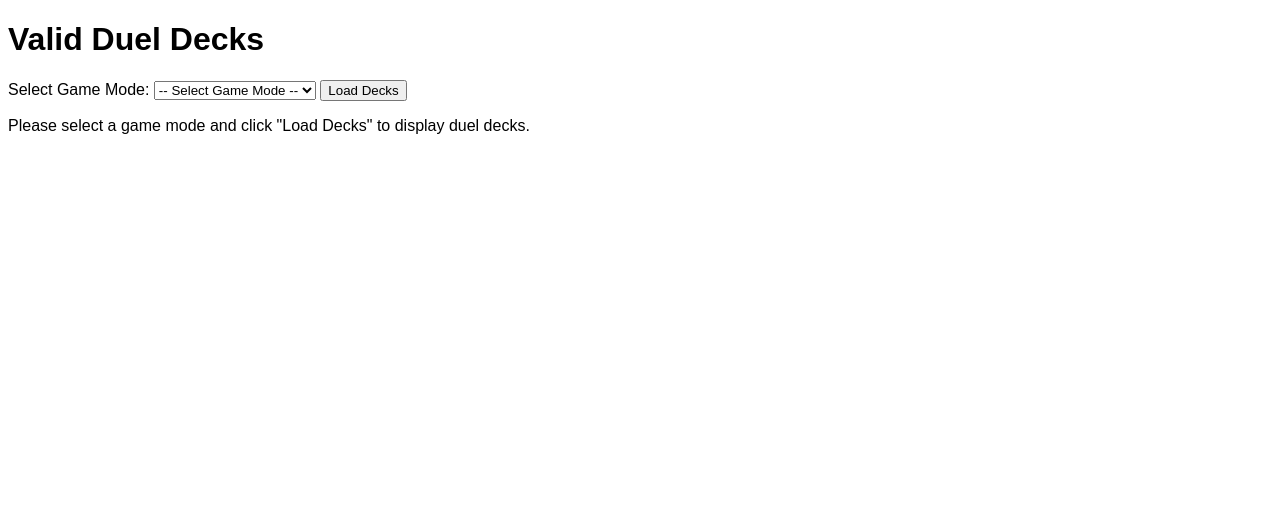
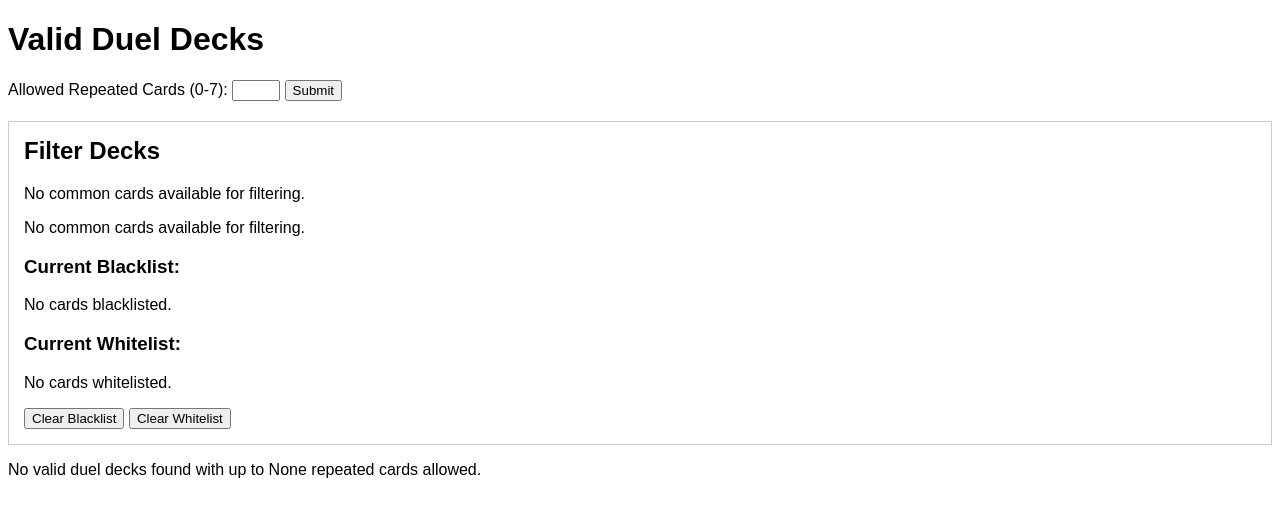
Before and after one commit to louiskwoklf/clash-royale-duel-decks-v2, a Flask app: page / in a window 1280 px wide. Shown: the top 517 px of the page. Run offline with Flask 3, Linux system fonts and the light colour scheme.

Commit message:
allow repeated cards selection

```diff
--- a/app.py
+++ b/app.py
@@ -2,7 +2,6 @@
 from flask import Flask, render_template, request, session, redirect, url_for
 from bs4 import BeautifulSoup
 import os
-import json
 from itertools import combinations
 
 app = Flask(__name__)
@@ -10,11 +9,16 @@
 with open(os.path.join(app.static_folder, 'secret_key.txt'), 'r') as f:
     app.secret_key = f.read().strip()
 
+DECKS_URL = "https://royaleapi.com/decks/popular?time=7d&sort=pop&size=30&players=PvP&min_trophies=0&max_trophies=9000&min_ranked_trophies=0&max_ranked_trophies=4000&min_elixir=1&max_elixir=9&evo=2&min_cycle_elixir=4&max_cycle_elixir=28&mode=detail&type=TopRanked&&&global_exclude=false"
+
+
 def fetch_html(url):
     headers = {
-        "User-Agent": ("Mozilla/5.0 (Windows NT 10.0; Win64; x64) "
-                       "AppleWebKit/537.36 (KHTML, like Gecko) "
-                       "Chrome/91.0.4472.124 Safari/537.36"),
+        "User-Agent": (
+            "Mozilla/5.0 (Windows NT 10.0; Win64; x64) "
+            "AppleWebKit/537.36 (KHTML, like Gecko) "
+            "Chrome/91.0.4472.124 Safari/537.36"
+        ),
         "Accept-Language": "en-US,en;q=0.9",
         "Accept-Encoding": "gzip, deflate",
     }
@@ -66,15 +70,19 @@
     return decks
 
 
-def find_duel_decks(decks):
+def find_duel_decks(decks, allowed_repeated_cards):
+    """
+    Create duel decks (combinations of 4 decks) that satisfy the allowed duplicate rule.
+    A duel deck is valid if the total number of duplicate cards (total cards minus unique cards)
+    is less than or equal to allowed_repeated_cards.
+    """
     valid_duel_decks = []
-
     for duel_deck in combinations(decks, 4):
         all_cards = [card for deck in duel_deck for card in deck['cards']]
         all_cards_cleaned = [card.removesuffix("-ev1") for card in all_cards]
-        if len(all_cards_cleaned) == len(set(all_cards_cleaned)):
+        duplicate_count = len(all_cards_cleaned) - len(set(all_cards_cleaned))
+        if duplicate_count <= allowed_repeated_cards:
             valid_duel_decks.append({'decks': duel_deck})
-
     return valid_duel_decks
 
 
@@ -106,19 +114,6 @@
     for deck in decks:
         for card in deck['cards']:
             get_card_image(card)
-
-
-def load_game_modes(file_path='game_modes.json'):
-    if not os.path.exists(file_path):
-        print(f"Game modes file '{file_path}' not found.")
-        return []
-    with open(file_path, 'r', encoding='utf-8') as f:
-        try:
-            game_modes = json.load(f)
-            return game_modes
-        except json.JSONDecodeError as e:
-            print(f"Error parsing game modes file: {e}")
-            return []
 
 
 def initialize_session():
@@ -157,42 +152,34 @@
 @app.route('/', methods=['GET', 'POST'])
 def index():
     initialize_session()
-    game_modes = load_game_modes()
-    game_mode_id = request.args.get('game_mode_id')
-    selected_game_mode = None
-    display_name = ''
+    allowed_repeated_cards_param = request.args.get('allowed_repeated_cards')
+    allowed_repeated_cards = None
+    if allowed_repeated_cards_param is not None and allowed_repeated_cards_param != '':
+        try:
+            allowed_repeated_cards = int(allowed_repeated_cards_param)
+        except ValueError:
+            allowed_repeated_cards = 0
+
     blacklist = set(session.get('blacklist', []))
     whitelist = set(session.get('whitelist', []))
     valid_duel_decks = []
+    decks = []
+    filtered_valid_duel_decks = []
 
-    if game_mode_id:
-        selected_game_mode = next((mode for mode in game_modes if mode['id'] == game_mode_id), None)
-        if not selected_game_mode:
-            return render_template('error.html', message='Invalid game mode selected.')
-
-        html_content = fetch_html(selected_game_mode['url'])
+    if allowed_repeated_cards is not None:
+        html_content = fetch_html(DECKS_URL)
         if html_content:
             decks = extract_decks(html_content)
             ensure_card_images(decks)
-            valid_duel_decks = find_duel_decks(decks)
+            valid_duel_decks = find_duel_decks(decks, allowed_repeated_cards)
             filtered_valid_duel_decks = filter_duel_decks(valid_duel_decks, blacklist, whitelist)
-        else:
-            decks = []
-            filtered_valid_duel_decks = []
-
-        display_name = selected_game_mode['display_name']
-    else:
-        decks = []
-        filtered_valid_duel_decks = []
 
     common_cards = get_common_cards(valid_duel_decks)
 
     return render_template(
         'index.html',
         duel_decks=filtered_valid_duel_decks,
-        game_modes=game_modes,
-        selected_game_mode_id=game_mode_id,
-        display_name=display_name,
+        allowed_repeated_cards=allowed_repeated_cards,
         common_cards=common_cards,
         blacklist=list(blacklist),
         whitelist=list(whitelist)
@@ -207,7 +194,7 @@
         blacklist = set(session['blacklist'])
         blacklist.add(card)
         session['blacklist'] = list(blacklist)
-    return redirect(url_for('index', game_mode_id=request.args.get('game_mode_id')))
+    return redirect(url_for('index', allowed_repeated_cards=request.args.get('allowed_repeated_cards')))
 
 
 @app.route('/remove_from_blacklist', methods=['POST'])
@@ -218,7 +205,7 @@
         blacklist = set(session['blacklist'])
         blacklist.discard(card)
         session['blacklist'] = list(blacklist)
-    return redirect(url_for('index', game_mode_id=request.args.get('game_mode_id')))
+    return redirect(url_for('index', allowed_repeated_cards=request.args.get('allowed_repeated_cards')))
 
 
 @app.route('/add_to_whitelist', methods=['POST'])
@@ -229,7 +216,7 @@
         whitelist = set(session['whitelist'])
         whitelist.add(card)
         session['whitelist'] = list(whitelist)
-    return redirect(url_for('index', game_mode_id=request.args.get('game_mode_id')))
+    return redirect(url_for('index', allowed_repeated_cards=request.args.get('allowed_repeated_cards')))
 
 
 @app.route('/remove_from_whitelist', methods=['POST'])
@@ -240,21 +227,21 @@
         whitelist = set(session['whitelist'])
         whitelist.discard(card)
         session['whitelist'] = list(whitelist)
-    return redirect(url_for('index', game_mode_id=request.args.get('game_mode_id')))
+    return redirect(url_for('index', allowed_repeated_cards=request.args.get('allowed_repeated_cards')))
 
 
 @app.route('/clear_blacklist', methods=['POST'])
 def clear_blacklist():
     initialize_session()
     session['blacklist'] = []
-    return redirect(url_for('index', game_mode_id=request.args.get('game_mode_id')))
+    return redirect(url_for('index', allowed_repeated_cards=request.args.get('allowed_repeated_cards')))
 
 
 @app.route('/clear_whitelist', methods=['POST'])
 def clear_whitelist():
     initialize_session()
     session['whitelist'] = []
-    return redirect(url_for('index', game_mode_id=request.args.get('game_mode_id')))
+    return redirect(url_for('index', allowed_repeated_cards=request.args.get('allowed_repeated_cards')))
 
 
 if __name__ == '__main__':
--- a/templates/index.html
+++ b/templates/index.html
@@ -33,25 +33,20 @@
 <body>
     <h1>Valid Duel Decks</h1>
 
-    <!-- Game Mode Selection -->
+    <!-- Allowed Repeated Cards Count Input -->
     <form method="get" action="/">
-        <label for="game-mode-select">Select Game Mode:</label>
-        <select id="game-mode-select" name="game_mode_id">
-            <option value="">-- Select Game Mode --</option>
-            {% for mode in game_modes %}
-                <option value="{{ mode.id }}" {% if mode.id == selected_game_mode_id %}selected{% endif %}>{{ mode.display_name }}</option>
-            {% endfor %}
-        </select>
-        <button type="submit">Load Decks</button>
+        <label for="number-input">Allowed Repeated Cards (0-7):</label>
+        <input type="number" id="allowed-repeated-cards" name="allowed_repeated_cards" min="0" max="7" required value="{{ allowed_repeated_cards or '' }}">
+        <button type="submit">Submit</button>
     </form>
 
-    {% if selected_game_mode_id %}
+    {% if allowed_repeated_cards is defined and allowed_repeated_cards != '' %}
         <div class="filter-section">
             <h2>Filter Decks</h2>
 
             <!-- Blacklist Dropdown -->
             {% if common_cards %}
-                <form method="post" action="{{ url_for('add_to_blacklist') }}?game_mode_id={{ selected_game_mode_id }}">
+                <form method="post" action="{{ url_for('add_to_blacklist') }}?allowed_repeated_cards={{ allowed_repeated_cards }}">
                     <label for="blacklist-select">Blacklist a Card:</label>
                     <select id="blacklist-select" name="card" required>
                         <option value="">-- Select a Card to Blacklist --</option>
@@ -67,7 +62,7 @@
 
             <!-- Whitelist Dropdown -->
             {% if common_cards %}
-                <form method="post" action="{{ url_for('add_to_whitelist') }}?game_mode_id={{ selected_game_mode_id }}">
+                <form method="post" action="{{ url_for('add_to_whitelist') }}?allowed_repeated_cards={{ allowed_repeated_cards }}">
                     <label for="whitelist-select">Whitelist a Card:</label>
                     <select id="whitelist-select" name="card" required>
                         <option value="">-- Select a Card to Whitelist --</option>
@@ -89,7 +84,7 @@
                         {% for card in blacklist %}
                             <li>
                                 {{ card.replace('-', ' ').title() }}
-                                <form method="post" action="{{ url_for('remove_from_blacklist') }}?game_mode_id={{ selected_game_mode_id }}" style="display:inline;">
+                                <form method="post" action="{{ url_for('remove_from_blacklist') }}?allowed_repeated_cards={{ allowed_repeated_cards }}" style="display:inline;">
                                     <input type="hidden" name="card" value="{{ card }}">
                                     <button type="submit">Remove</button>
                                 </form>
@@ -109,7 +104,7 @@
                         {% for card in whitelist %}
                             <li>
                                 {{ card.replace('-', ' ').title() }}
-                                <form method="post" action="{{ url_for('remove_from_whitelist') }}?game_mode_id={{ selected_game_mode_id }}" style="display:inline;">
+                                <form method="post" action="{{ url_for('remove_from_whitelist') }}?allowed_repeated_cards={{ allowed_repeated_cards }}" style="display:inline;">
                                     <input type="hidden" name="card" value="{{ card }}">
                                     <button type="submit">Remove</button>
                                 </form>
@@ -121,18 +116,18 @@
                 {% endif %}
             </div>
 
-            <!-- Add within the filter-section div -->
-            <form method="post" action="{{ url_for('clear_blacklist') }}?game_mode_id={{ selected_game_mode_id }}" style="display:inline;">
+            <!-- Clear Filter Forms -->
+            <form method="post" action="{{ url_for('clear_blacklist') }}?allowed_repeated_cards={{ allowed_repeated_cards }}" style="display:inline;">
                 <button type="submit">Clear Blacklist</button>
             </form>
-            <form method="post" action="{{ url_for('clear_whitelist') }}?game_mode_id={{ selected_game_mode_id }}" style="display:inline;">
+            <form method="post" action="{{ url_for('clear_whitelist') }}?allowed_repeated_cards={{ allowed_repeated_cards }}" style="display:inline;">
                 <button type="submit">Clear Whitelist</button>
             </form>
         </div>
     {% endif %}
 
     {% if duel_decks %}
-        <p>Found {{ duel_decks|length }} valid duel decks for game mode: {{ display_name }}.</p>
+        <p>Found {{ duel_decks|length }} valid duel decks with up to {{ allowed_repeated_cards }} repeated cards allowed.</p>
         <!-- Display the duel decks -->
         {% for duel_deck in duel_decks %}
             <div class="duel-deck">
@@ -157,10 +152,10 @@
             </div>
         {% endfor %}
     {% else %}
-        {% if selected_game_mode_id %}
-            <p>No valid duel decks found for game mode: {{ display_name }}.</p>
+        {% if allowed_repeated_cards is defined and allowed_repeated_cards != '' %}
+            <p>No valid duel decks found with up to {{ allowed_repeated_cards }} repeated cards allowed.</p>
         {% else %}
-            <p>Please select a game mode and click "Load Decks" to display duel decks.</p>
+            <p>Please enter the number of allowed repeated cards and click "Submit" to display duel decks.</p>
         {% endif %}
     {% endif %}
 
```
Also changed, not shown: game_modes.json (deleted, +0 -7 lines), static/cards/lumberjack-ev1.png (added).
